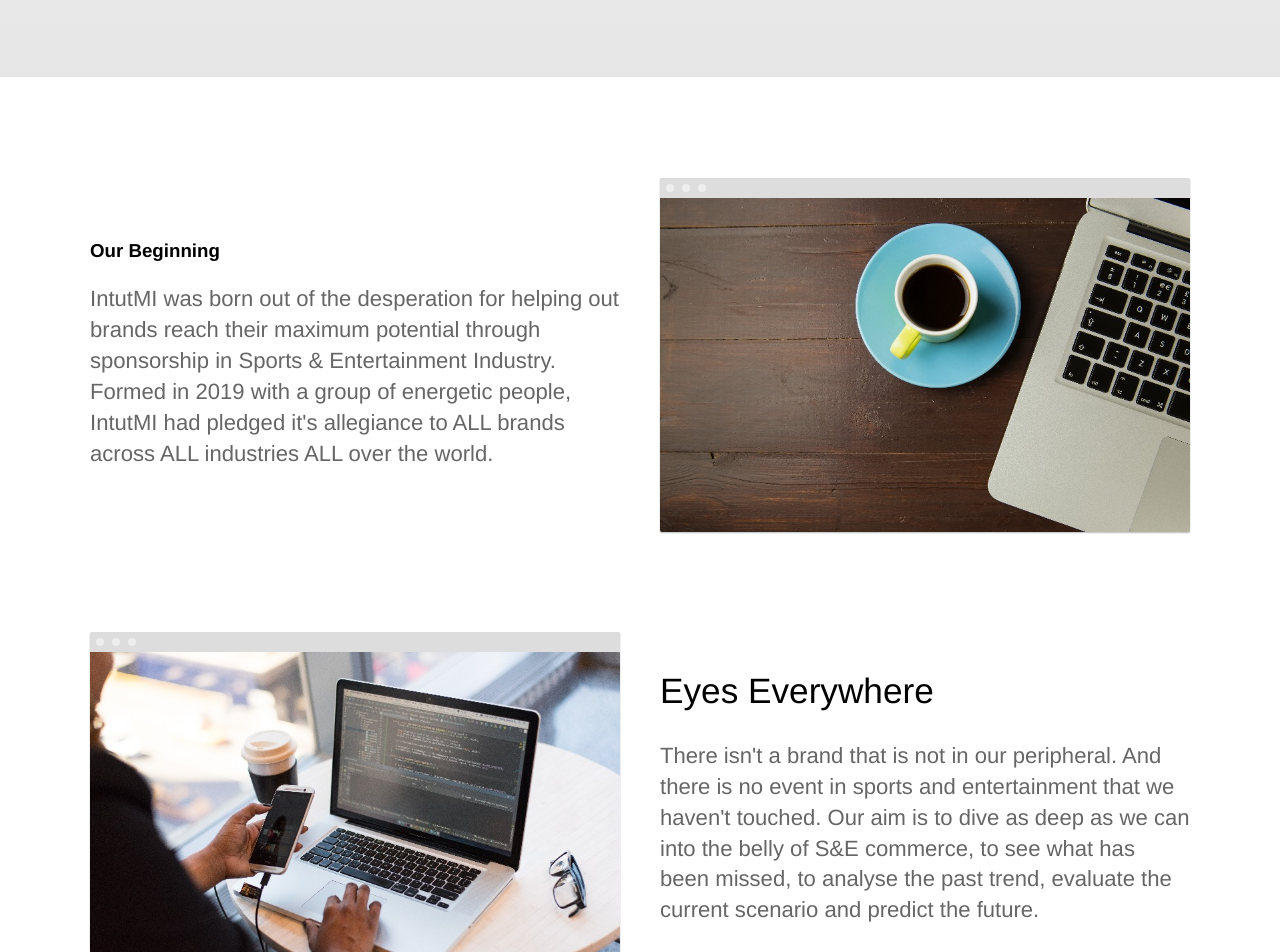
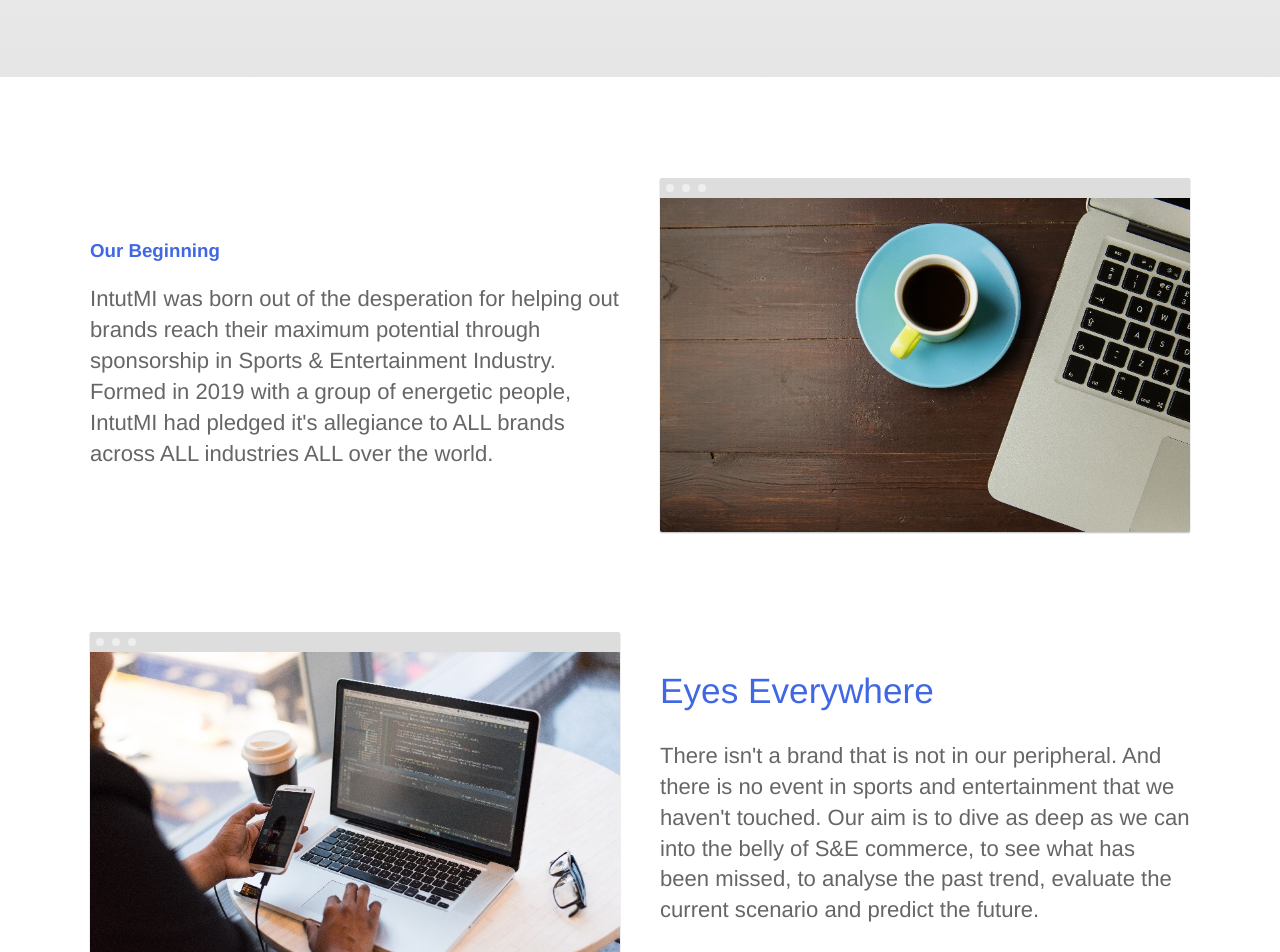
Before and after one commit to intutdev/intutmi.github.io, a Jekyll site: the page built from index.html, in a window 1280 px wide. Shown: the part 832-1784 px from the top of the page. Built offline with Jekyll 4.4.1, drawn with Linux system fonts in a browser that asks for light colours.

Commit message:
Updated 'index.html' via CloudCannon

```diff
--- a/index.html
+++ b/index.html
@@ -22,7 +22,7 @@
 	<section>
 		<div class="container flex">
 			<div class="text editable">
-				<h3 color="#4168e4">Our Beginning</h2>
+				<h3 style="color:#4168e4">Our Beginning</h2>
 				<p>IntutMI was born out of the desperation for helping out brands reach their maximum potential through sponsorship in Sports &amp; Entertainment Industry. Formed in 2019 with a group of energetic people, IntutMI had pledged it's allegiance to ALL brands across ALL industries ALL over the world.</p>
 			</div>
 			<div class="image">
@@ -34,7 +34,7 @@
 	<section>
 		<div class="container flex">
 			<div class="text editable">
-				<h2 color="#4168e4">Eyes Everywhere</h2>
+				<h2 style="color:#4168e4">Eyes Everywhere</h2>
 				<p>There isn't a brand that is not in our peripheral. And there is no event in sports and entertainment that we haven't touched. Our aim is to dive as deep as we can into the belly of S&amp;E commerce, to see what has been missed, to analyse the past trend, evaluate the current scenario and predict the future.</p>
 			</div>
 			<div class="image">
```
